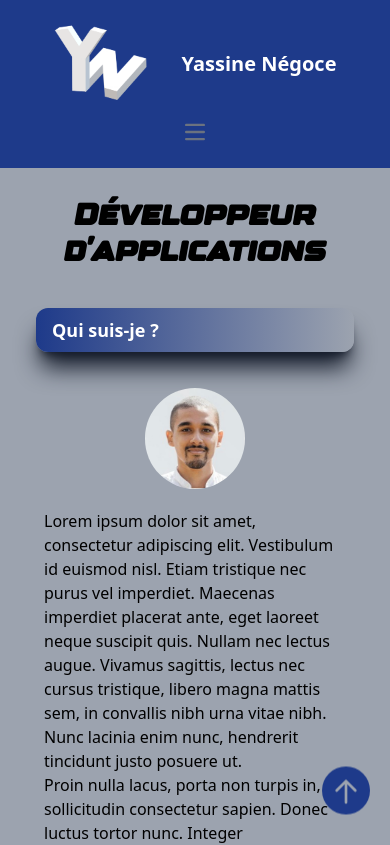
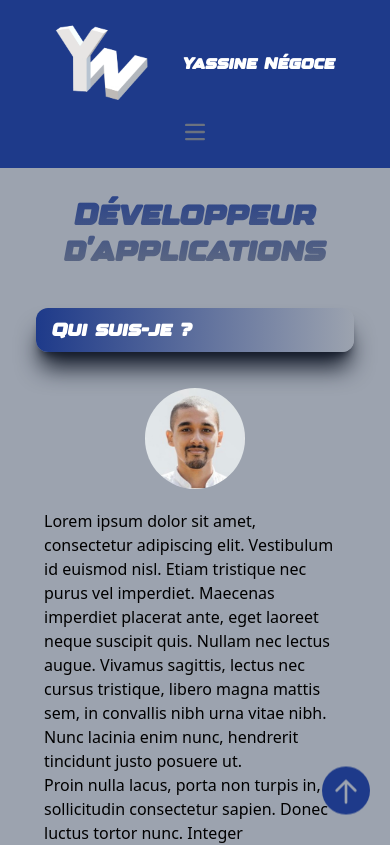
Before and after one commit to Osyrios/negoce-dev, a React (Vite) app: page / in a window 390 px wide. Shown: the top 845 px of the page. Built offline with nearby package versions, Linux system fonts and the light colour scheme.

Commit message:
correct main title color(add gradient) and correct fonts

```diff
--- a/src/Components/GlobalSections/Navbar.jsx
+++ b/src/Components/GlobalSections/Navbar.jsx
@@ -6,10 +6,10 @@
 
         let navClass = "bg-blue-900"
         let globalDivClass = "flex flex-col flex-wrap justify-center items-center mx-auto p-4 xl:max-w-screen xl:flex-row xl:justify-between md:px-16"
-        let leftDivClass = "flex items-center md:font-designer"
+        let leftDivClass = "flex items-center font-designer"
         let imageClass = "h-24 me-8"
-        let textClass = "capitalize font-bold text-white text-xl md:text-3xl"
-        let rightDivClass = "w-full md:block md:w-auto"
+        let textClass = "capitalize font-bold text-white  md:text-3xl"
+        let rightDivClass = "font-designer w-full md:block md:w-auto"
         let ulClass = "font-bold flex flex-col p-4 mt-4 border rounded-lg bg-blue-900 border-gray-400" +
             "md:mt-0 md:p-0 md:border-0 md:flex-row md:space-x-8  "
         let liClass = "block py-2 px-3 bg-blue-900 rounded text-white hover:bg-blue-950 md:p-2 md:bg-transparent"
--- a/src/Components/Titles/MainTitle.jsx
+++ b/src/Components/Titles/MainTitle.jsx
@@ -1,5 +1,5 @@
 export function MainTitle({title}) {
-    return <div className="text-center font-designer py-5 md:text-start lg:mb-16 lg:mt-8 flex flex-row justify-center">
+    return <div className="text-center font-designer py-5 md:text-start lg:mb-16 lg:mt-8 flex flex-row justify-center text-transparent bg-clip-text bg-gradient-to-b from-blue-900 to-gray-500">
         <h1 className="font-bold text-3xl"> {title} </h1>
     </div>
 }
--- a/src/Components/Titles/SectionTitle.jsx
+++ b/src/Components/Titles/SectionTitle.jsx
@@ -1,7 +1,7 @@
 // eslint-disable-next-line react/prop-types
 export function SectionTitle({title, anchor}) {
     return <>
-        <h2 className="mt-5 py-2 shadow-xl shadow-gray-900 mx-5 ps-4 text-lg rounded-xl font-bold md:font-designer text-white bg-gradient-to-r from-blue-900 to-gray-400 md:rounded-3xl md:text-2xl md:ps-10 md:my-8 md:py-2 lg:py-4"
+        <h2 className="mt-5 py-2 shadow-xl shadow-gray-900 mx-5 ps-4 text-lg rounded-xl font-bold font-designer text-white bg-gradient-to-r from-blue-900 to-gray-400 md:rounded-3xl md:text-2xl md:ps-10 md:my-8 md:py-2 lg:py-4"
             id={anchor}>
             {title}
         </h2>
```
